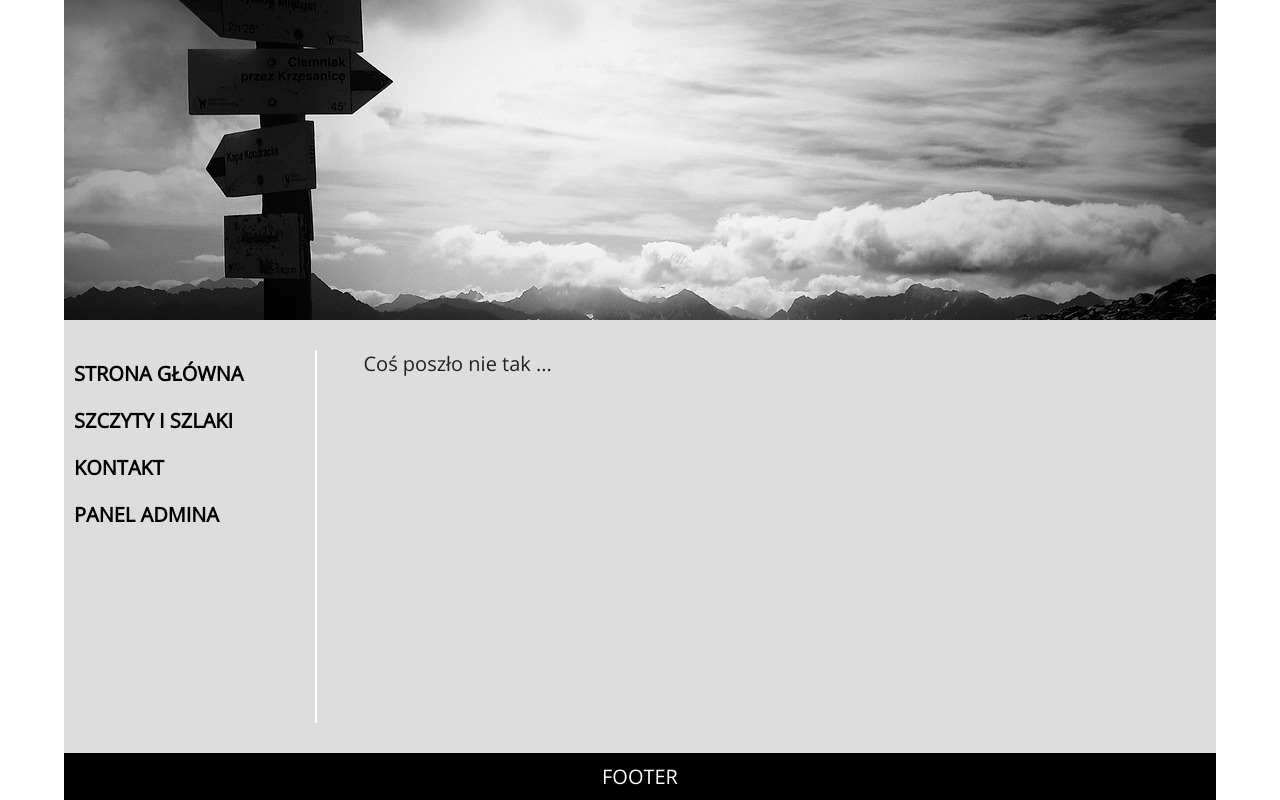
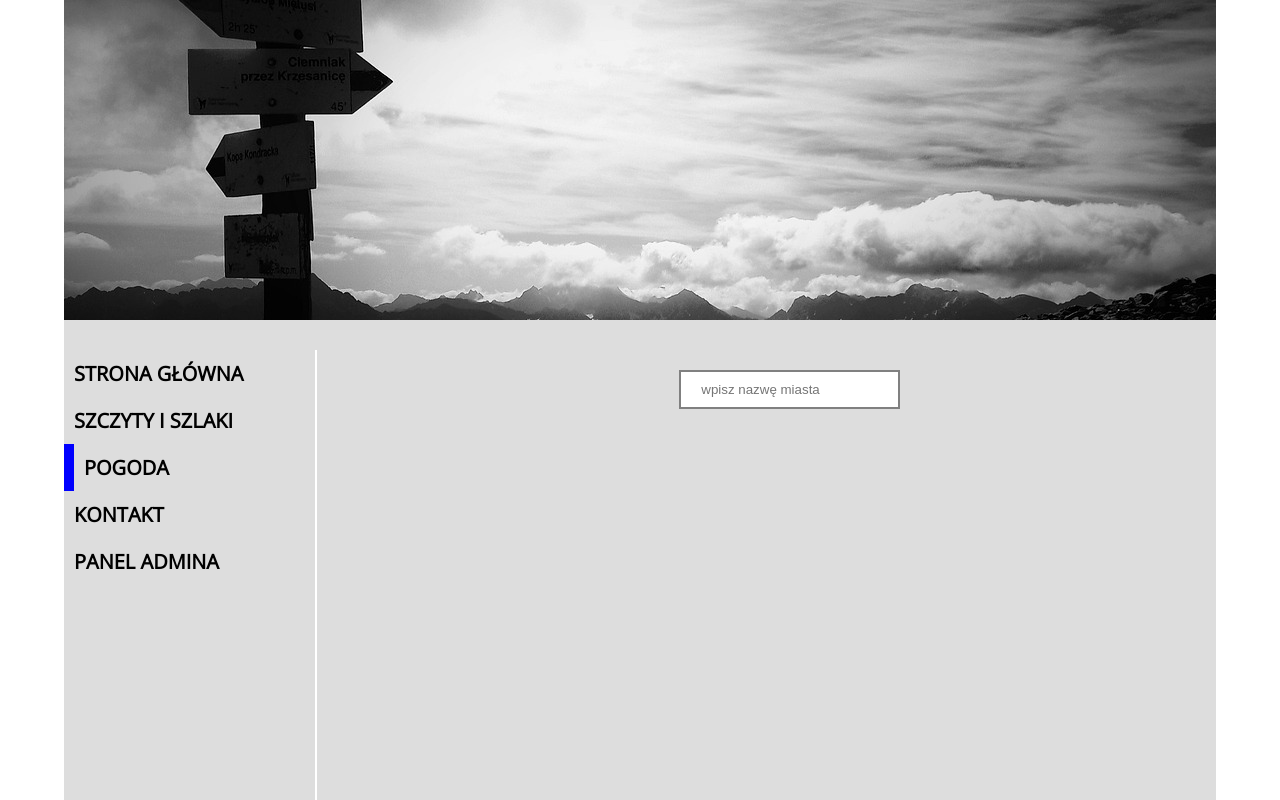
Before and after one commit to mateuszek9119/tatras-mountains, a React (Create React App) app: page /weather in a window 1280 px wide. Shown: the top 800 px of the page. Built offline with nearby package versions, Linux system fonts and the light colour scheme.

Commit message:
add weather component

```diff
--- a/src/components/App.js
+++ b/src/components/App.js
@@ -3,6 +3,7 @@ import '../styles/App.css';
 import Header from './Header';
 import Navigation from './Navigation';
 import Page from './Page';
+
 import Footer from './Footer';
 import {BrowserRouter as Router} from "react-router-dom"
 
@@ -37,7 +38,7 @@ class App extends React.Component{
               <i class="icon fa-regular fa-circle-xmark"></i>
             </div>
             <aside>
-              <Navigation />
+              <Navigation click = {this.addActiveClass} />
             </aside>
 
             <section className="page">
--- a/src/components/Footer.js
+++ b/src/components/Footer.js
@@ -1,7 +1,7 @@
 const Footer = ()=>{
 
     return(
-        <div>Footer</div>
+        <div>Tatrzańskie Przechadzki</div>
     )
 }
 
--- a/src/components/Navigation.js
+++ b/src/components/Navigation.js
@@ -1,16 +1,19 @@
 import { NavLink } from "react-router-dom"
 import '../styles/navigation.css'
 
-const Navigation = ()=>{
+const Navigation = (props)=>{
+
+    const hideNavigation = ()=> (window.innerWidth < 900) ? props.click():null;
 
     const li = [
         {adres: "/" , name: "Strona Główna" },
         {adres: "/products" , name: "Szczyty i szlaki" },
+        {adres: "/weather" , name: "Pogoda" },
         {adres: "/contact" , name: "Kontakt" },
         {adres: "/admin" , name: "Panel Admina" }
     ]
 
-    const nav = li.map( item => <li key={item.name}> <NavLink to={item.adres} > {item.name} </NavLink> </li>)
+    const nav = li.map( item => <li key={item.name} onClick={hideNavigation}>  <NavLink to={item.adres} > {item.name} </NavLink> </li>)
 
     return(
             <nav className="main">
--- a/src/components/Page.js
+++ b/src/components/Page.js
@@ -4,6 +4,7 @@ import ProductsPage from "../pages/products_page";
 import ContactPage from "../pages/contact_page";
 import AdminPage from "../pages/admin_pages";
 import ErrorPage from "../pages/error_page";
+import Weather from "../pages/weather";
 
 const Page = ()=>{
 
@@ -11,6 +12,7 @@ const Page = ()=>{
         <Routes>
               <Route path="/" element={ <HomePage /> } />
               <Route path="/products" element={<ProductsPage />}/>
+              <Route path="/weather" element={<Weather/>}/>
               <Route path="/contact" element={<ContactPage />}/>
               <Route path="/admin" element={<AdminPage />}/>
               <Route path="*" element={<ErrorPage />}/>
--- /dev/null
+++ b/src/pages/weather.js
@@ -0,0 +1,84 @@
+import React from 'react'
+import Form from '../weatherComponents/Form'
+import Result from '../weatherComponents/Result'
+import "../styles/weather.css"
+
+class Weather extends React.Component{
+
+  state ={
+    value: "",
+    date: "",
+    city: "",
+    sunrise: "",
+    sunset: "",
+    pressuare: "",
+    temp: "",
+    wind: "",
+    clouds: "",
+    err: false
+  }
+
+  // klucz do api
+  APIkey = "dbde02f9c2b523cec86a9bdfec813df0";
+
+  handleInputChange = (event)=>{
+
+    this.setState({
+      value: event.target.value
+    })
+
+  }
+
+
+  componentDidUpdate(prevProps, prevState){
+
+    if(this.state.value.length === 0) return
+    if(prevState.value !== this.state.value){
+
+      const API = `http://api.openweathermap.org/data/2.5/weather?q=${this.state.value},pl&APPID=${this.APIkey}`
+
+      fetch(API)
+      .then(response=>{
+        if(response.ok)
+        {
+          return response
+        }
+        throw Error("Coś poszło nie tak")
+      })
+      .then(response=> response.json())
+      .then(data=>{
+        const time = new Date().toLocaleString();
+        this.setState(prevState => ({
+          date: time,
+          city: prevState.value,
+          sunrise: data.sys.sunrise,
+          sunset: data.sys.sunset,
+          pressure: data.main.pressure,
+          temp: data.main.temp,
+          wind: data.wind.speed,
+          clouds: data.clouds.all,
+          err: false
+        }))
+      })
+      .catch( err =>{
+        console.log(err)
+        this.setState(prevState=>({
+        err: true,
+        city: prevState.value
+      }))})
+    }
+
+  }
+
+  render(){
+    return(
+      <div className="app">
+        <Form value = {this.state.value} change = {this.handleInputChange} />
+        <Result weather={this.state}/>
+      </div>
+    )
+  }
+
+}
+
+export default Weather
--- /dev/null
+++ b/src/styles/weather.css
@@ -0,0 +1,21 @@
+.app form input{
+    margin: 20px;
+    display: block;
+    margin-left: auto;
+    margin-right: auto;
+    padding: 10px 20px;
+    border: 2px solid gray;
+    background-color: white;
+    transition: .3s;
+}
+
+
+.app .result{
+    display: block;
+    margin-left: auto;
+    margin-right: auto;
+    padding-top: 20px;
+    border-top: 2px solid #ddd;
+}
+
+.app .result p{ font-weight: normal; }
--- /dev/null
+++ b/src/weatherComponents/Form.js
@@ -0,0 +1,13 @@
+import React from 'react'
+
+const Form =(props)=>{
+
+    return(
+        <form>
+            <input type="text" value = {props.value} placeholder = "wpisz nazwę miasta" onChange={props.change} />
+        </form>
+    )
+
+}
+
+export default Form
--- /dev/null
+++ b/src/weatherComponents/Result.js
@@ -0,0 +1,35 @@
+import React from 'react'
+
+const Result =(props)=>{
+
+    const { date, city, sunrise, sunset, pressure, temp, wind, clouds, err} = props.weather
+
+    let content = null
+
+    if(!err && city) {
+
+        const sunriseTime = new Date(sunrise * 1000).toLocaleTimeString();
+        const sunsetTime = new Date(sunset * 1000).toLocaleTimeString();
+
+        content = (
+            <>
+                <p>Informacje pogodowe dla: <strong>{city}</strong></p>
+                <p>Dzień i godzina: {date}</p>
+                <p>Temperatura: {temp} &#176;C</p>
+                <p>Siła wiatru: { Math.round((wind * 3.6)*10)/10 } km/h</p>
+                <p>Zachmurzenie: {clouds}%</p>
+                <p>Ciśnienie: {pressure} hPa</p>
+                <p>Wschód słońca: {sunriseTime}</p>
+                <p>Zachód słońca: {sunsetTime}</p>
+            </>
+        )
+    }
+
+    return(
+        <div className='result'>
+            {err ? `Nie ma takiego miejsca jak:" ${city}`: content}
+        </div>
+    )
+}
+
+export default Result
```
